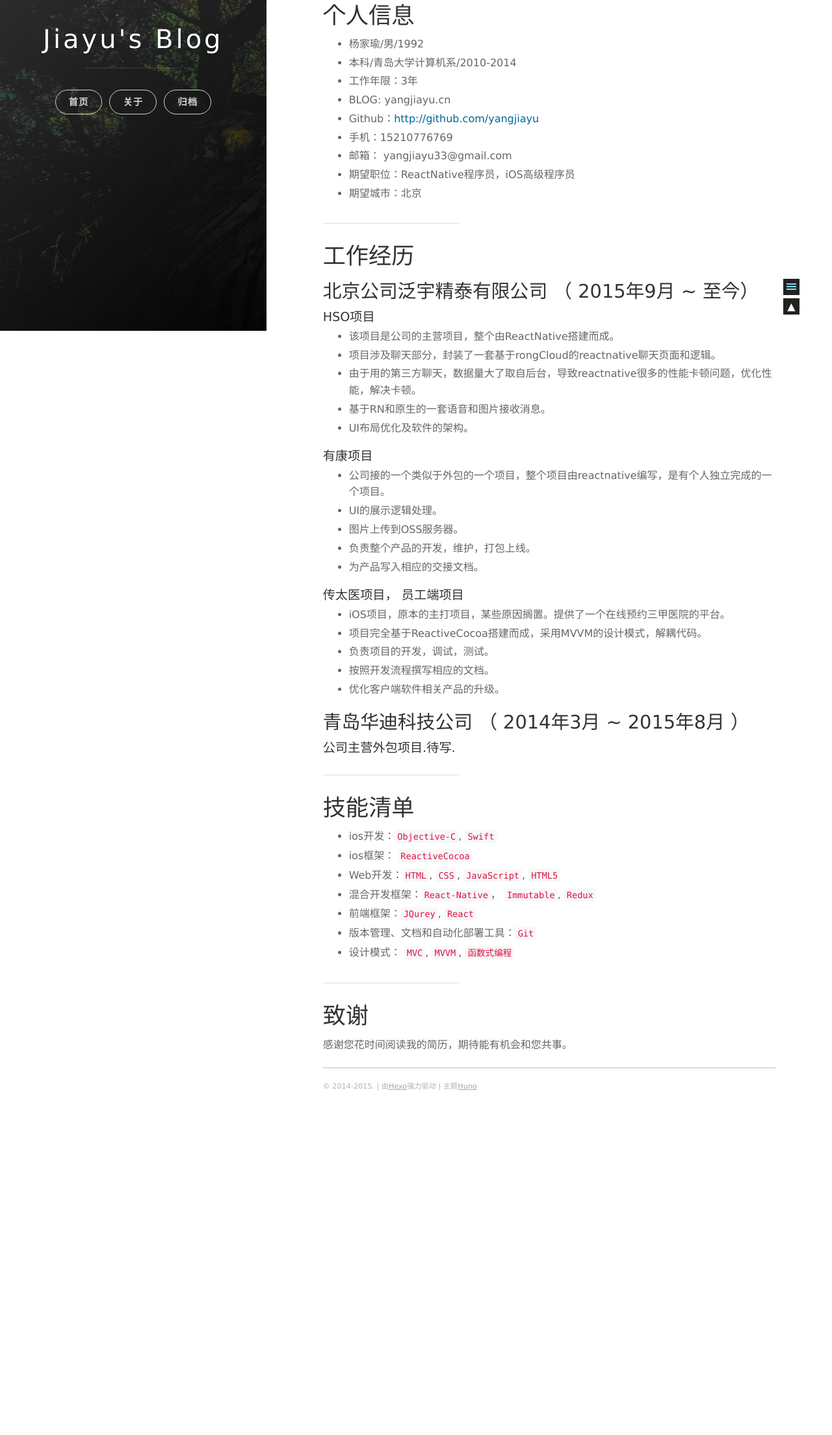
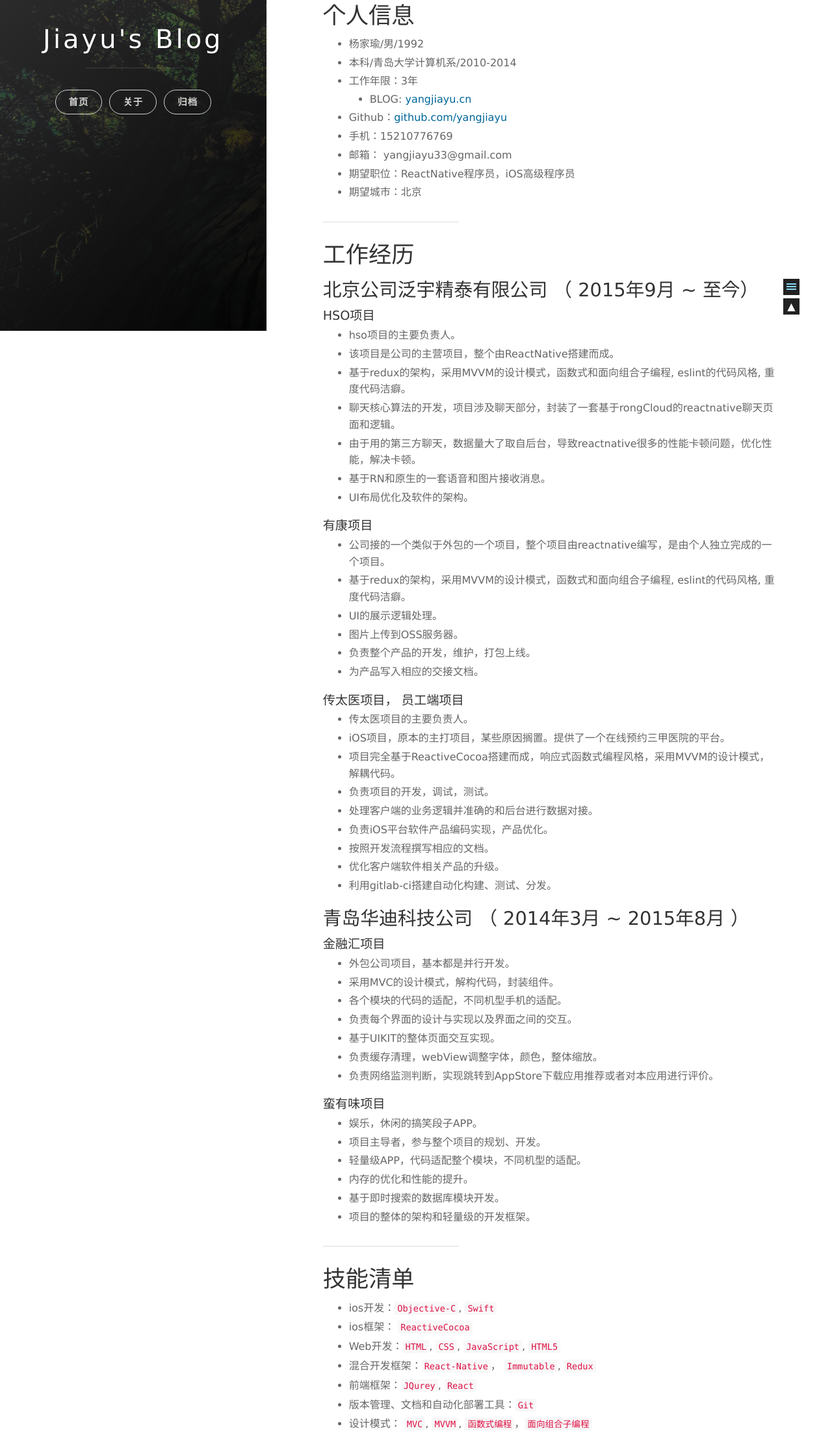
Before and after one commit to yangjiayu/yangjiayu.github.io, a plain HTML site: page 2016/10/12/hello-world/index.html in a window 1280 px wide. Shown: the part 291-2499 px from the top of the page at 65% size. Before the commit the page ends 2026 px from the top, so only its background shows below. Drawn offline with nearby package versions, Linux system fonts and the light colour scheme; some packages are replaced by stand-ins of ours.

Commit message:
Site updated: 2016-11-18 17:06:10

```diff
--- a/2016/10/12/hello-world/index.html
+++ b/2016/10/12/hello-world/index.html
@@ -24,11 +24,13 @@
 本科/青岛大学计算机系/2010-2014
 工作年限：3年
 BLOG: yangjiayu.cn
-Github：http://github.com/yangjiayu
+
+
+Github：github.com/yangjiayu
 手机：15210776769
 邮箱： yangjiayu33@gmail.com
 期望职位：ReactNative程序员，iOS高级程序员
-期">
+期望城市：北">
 <meta property="og:type" content="article">
 <meta property="og:title" content="Resume | Jiayu's Blog">
 <meta property="og:url" content="http://yoursite.com/2016/10/12/hello-world/index.html">
@@ -41,12 +43,14 @@ Github：http://github.com/yangjiayu
 本科/青岛大学计算机系/2010-2014
 工作年限：3年
 BLOG: yangjiayu.cn
-Github：http://github.com/yangjiayu
+
+
+Github：github.com/yangjiayu
 手机：15210776769
 邮箱： yangjiayu33@gmail.com
 期望职位：ReactNative程序员，iOS高级程序员
-期">
-<meta property="og:updated_time" content="2016-10-12T03:44:23.000Z">
+期望城市：北">
+<meta property="og:updated_time" content="2016-11-18T09:05:44.000Z">
 <meta name="twitter:card" content="summary">
 <meta name="twitter:title" content="Resume | Jiayu's Blog">
 <meta name="twitter:description" content="code less is code better.
@@ -57,11 +61,13 @@ Github：http://github.com/yangjiayu
 本科/青岛大学计算机系/2010-2014
 工作年限：3年
 BLOG: yangjiayu.cn
-Github：http://github.com/yangjiayu
+
+
+Github：github.com/yangjiayu
 手机：15210776769
 邮箱： yangjiayu33@gmail.com
 期望职位：ReactNative程序员，iOS高级程序员
-期">
+期望城市：北">
 
 
 
@@ -213,9 +219,11 @@ classes that you can use:
 <h2 id="个人信息"><a href="#个人信息" class="headerlink" title="个人信息"></a>个人信息</h2><ul>
 <li>杨家瑜/男/1992</li>
 <li>本科/青岛大学计算机系/2010-2014</li>
-<li>工作年限：3年</li>
-<li>BLOG: yangjiayu.cn</li>
-<li>Github：<a href="http://github.com/yangjiayu" target="_blank" rel="external">http://github.com/yangjiayu</a></li>
+<li>工作年限：3年<ul>
+<li>BLOG: <a href="http://www.yangjiayu.cn" target="_blank" rel="external">yangjiayu.cn</a></li>
+</ul>
+</li>
+<li>Github：<a href="https://github.com/yangjiayu" target="_blank" rel="external">github.com/yangjiayu</a></li>
 <li>手机：15210776769</li>
 <li>邮箱： yangjiayu33@gmail.com</li>
 <li>期望职位：ReactNative程序员，iOS高级程序员</li>
@@ -223,27 +231,51 @@ classes that you can use:
 </ul>
 <hr>
 <h2 id="工作经历"><a href="#工作经历" class="headerlink" title="工作经历"></a>工作经历</h2><h3 id="北京公司泛宇精泰有限公司-（-2015年9月-至今）"><a href="#北京公司泛宇精泰有限公司-（-2015年9月-至今）" class="headerlink" title="北京公司泛宇精泰有限公司 （ 2015年9月 ~ 至今）"></a>北京公司泛宇精泰有限公司 （ 2015年9月 ~ 至今）</h3><h4 id="HSO项目"><a href="#HSO项目" class="headerlink" title="HSO项目"></a>HSO项目</h4><ul>
+<li>hso项目的主要负责人。</li>
 <li>该项目是公司的主营项目，整个由ReactNative搭建而成。</li>
-<li>项目涉及聊天部分，封装了一套基于rongCloud的reactnative聊天页面和逻辑。</li>
+<li>基于redux的架构，采用MVVM的设计模式，函数式和面向组合子编程, eslint的代码风格, 重度代码洁癖。</li>
+<li>聊天核心算法的开发，项目涉及聊天部分，封装了一套基于rongCloud的reactnative聊天页面和逻辑。</li>
 <li>由于用的第三方聊天，数据量大了取自后台，导致reactnative很多的性能卡顿问题，优化性能，解决卡顿。</li>
 <li>基于RN和原生的一套语音和图片接收消息。</li>
 <li>UI布局优化及软件的架构。</li>
 </ul>
 <h4 id="有康项目"><a href="#有康项目" class="headerlink" title="有康项目"></a>有康项目</h4><ul>
-<li>公司接的一个类似于外包的一个项目，整个项目由reactnative编写，是有个人独立完成的一个项目。</li>
+<li>公司接的一个类似于外包的一个项目，整个项目由reactnative编写，是由个人独立完成的一个项目。</li>
+<li>基于redux的架构，采用MVVM的设计模式，函数式和面向组合子编程, eslint的代码风格, 重度代码洁癖。</li>
 <li>UI的展示逻辑处理。</li>
 <li>图片上传到OSS服务器。</li>
 <li>负责整个产品的开发，维护，打包上线。</li>
 <li>为产品写入相应的交接文档。</li>
 </ul>
 <h4 id="传太医项目，-员工端项目"><a href="#传太医项目，-员工端项目" class="headerlink" title="传太医项目， 员工端项目"></a>传太医项目， 员工端项目</h4><ul>
+<li>传太医项目的主要负责人。</li>
 <li>iOS项目，原本的主打项目，某些原因搁置。提供了一个在线预约三甲医院的平台。</li>
-<li>项目完全基于ReactiveCocoa搭建而成，采用MVVM的设计模式，解耦代码。</li>
+<li>项目完全基于ReactiveCocoa搭建而成，响应式函数式编程风格，采用MVVM的设计模式，解耦代码。</li>
 <li>负责项目的开发，调试，测试。</li>
+<li>处理客户端的业务逻辑并准确的和后台进行数据对接。</li>
+<li>负责iOS平台软件产品编码实现，产品优化。</li>
 <li>按照开发流程撰写相应的文档。</li>
 <li>优化客户端软件相关产品的升级。</li>
+<li>利用gitlab-ci搭建自动化构建、测试、分发。</li>
 </ul>
-<h3 id="青岛华迪科技公司-（-2014年3月-2015年8月-）"><a href="#青岛华迪科技公司-（-2014年3月-2015年8月-）" class="headerlink" title="青岛华迪科技公司 （ 2014年3月 ~ 2015年8月 ）"></a>青岛华迪科技公司 （ 2014年3月 ~ 2015年8月 ）</h3><h4 id="公司主营外包项目-待写"><a href="#公司主营外包项目-待写" class="headerlink" title="公司主营外包项目.待写."></a>公司主营外包项目.待写.</h4><hr>
+<h3 id="青岛华迪科技公司-（-2014年3月-2015年8月-）"><a href="#青岛华迪科技公司-（-2014年3月-2015年8月-）" class="headerlink" title="青岛华迪科技公司 （ 2014年3月 ~ 2015年8月 ）"></a>青岛华迪科技公司 （ 2014年3月 ~ 2015年8月 ）</h3><h4 id="金融汇项目"><a href="#金融汇项目" class="headerlink" title="金融汇项目"></a>金融汇项目</h4><ul>
+<li>外包公司项目，基本都是并行开发。</li>
+<li>采用MVC的设计模式，解构代码，封装组件。</li>
+<li>各个模块的代码的适配，不同机型手机的适配。</li>
+<li>负责每个界面的设计与实现以及界面之间的交互。</li>
+<li>基于UIKIT的整体页面交互实现。</li>
+<li>负责缓存清理，webView调整字体，颜色，整体缩放。</li>
+<li>负责网络监测判断，实现跳转到AppStore下载应用推荐或者对本应用进行评价。</li>
+</ul>
+<h4 id="蛮有味项目"><a href="#蛮有味项目" class="headerlink" title="蛮有味项目"></a>蛮有味项目</h4><ul>
+<li>娱乐，休闲的搞笑段子APP。</li>
+<li>项目主导者，参与整个项目的规划、开发。</li>
+<li>轻量级APP，代码适配整个模块，不同机型的适配。</li>
+<li>内存的优化和性能的提升。</li>
+<li>基于即时搜索的数据库模块开发。</li>
+<li>项目的整体的架构和轻量级的开发框架。</li>
+</ul>
+<hr>
 <h2 id="技能清单"><a href="#技能清单" class="headerlink" title="技能清单"></a>技能清单</h2><ul>
 <li>ios开发：<code>Objective-C</code>, <code>Swift</code></li>
 <li>ios框架： <code>ReactiveCocoa</code></li>
@@ -251,8 +283,10 @@ classes that you can use:
 <li>混合开发框架：<code>React-Native</code>， <code>Immutable</code>, <code>Redux</code></li>
 <li>前端框架：<code>JQurey</code>, <code>React</code></li>
 <li>版本管理、文档和自动化部署工具：<code>Git</code></li>
-<li>设计模式： <code>MVC</code>, <code>MVVM</code>, <code>函数式编程</code></li>
+<li>设计模式： <code>MVC</code>, <code>MVVM</code>, <code>函数式编程</code>，<code>面向组合子编程</code></li>
 </ul>
+<hr>
+<h2 id="个人评价"><a href="#个人评价" class="headerlink" title="个人评价"></a>个人评价</h2><p>本人有较强的架构设计能力, 良好的代码风格, 重度代码洁癖. 熟悉各种设计模式, 由原来的C到OC,再到js, html, css, 再到react各种框架, 同时不断的追求更加方便耦合性更小的设计风格, 不断学习,不断点亮技能树.</p>
 <hr>
 <h2 id="致谢"><a href="#致谢" class="headerlink" title="致谢"></a>致谢</h2><p>感谢您花时间阅读我的简历，期待能有机会和您共事。</p>
 
```
Also changed, not shown: archives/2016/10/index.html (+4 -4 lines), archives/2016/index.html (+4 -4 lines), archives/index.html (+3 -3 lines), index.html (+1 -1 lines), tags/ReactNative/index.html (+4 -4 lines), tags/iOS-ReactNative/index.html (+4 -4 lines), tags/iOS/index.html (+4 -4 lines), tags/iOS，ReactNative/index.html (+4 -4 lines).
